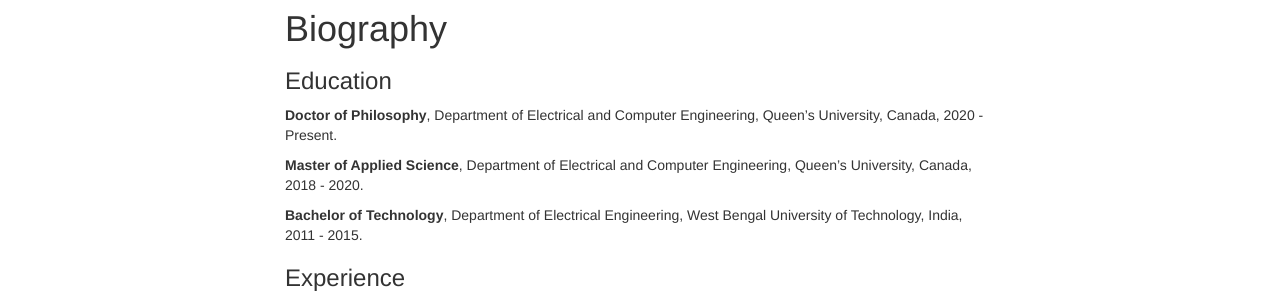
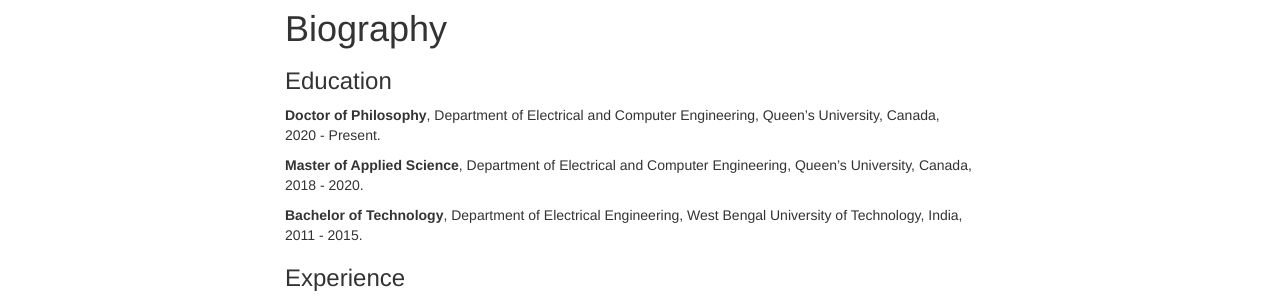
Before and after one commit to pritamqu/pritamqu.github.io, a Jekyll site: the page built from bio.md, in a window 1280 px wide. Shown: the part 151-451 px from the top of the page. Built offline with Jekyll 4.4.1, drawn with Linux system fonts in a browser that asks for light colours.

Commit message:
website live - minor fix

```diff
--- a/bio.md
+++ b/bio.md
@@ -8,11 +8,11 @@
 
 ### Education
 
-**Doctor of Philosophy**, Department of Electrical and Computer Engineering, Queen's University, Canada, 2020 - Present.
+**Doctor of Philosophy**, Department of Electrical and Computer Engineering, Queen's University, Canada, <br> 2020 - Present.
 
-**Master of Applied Science**, Department of Electrical and Computer Engineering, Queen's University, Canada, 2018 - 2020.
+**Master of Applied Science**, Department of Electrical and Computer Engineering, Queen's University, Canada, <br> 2018 - 2020.
 
-**Bachelor of Technology**, Department of Electrical Engineering, West Bengal University of Technology, India, 2011 - 2015.
+**Bachelor of Technology**, Department of Electrical Engineering, West Bengal University of Technology, India, <br> 2011 - 2015.
 
 <a name="/experience"></a>
 
```
Also changed, not shown: index.md (+1 -1 lines), README.md.
